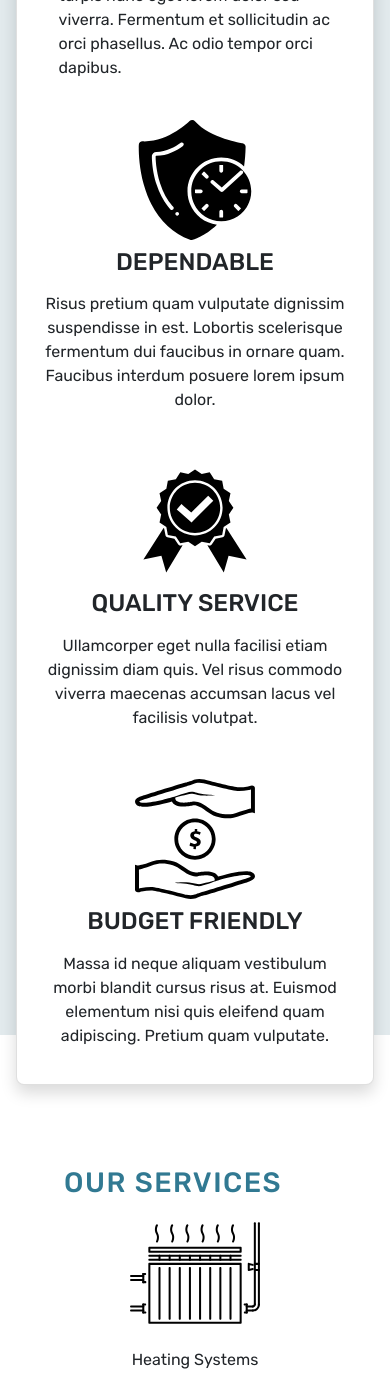
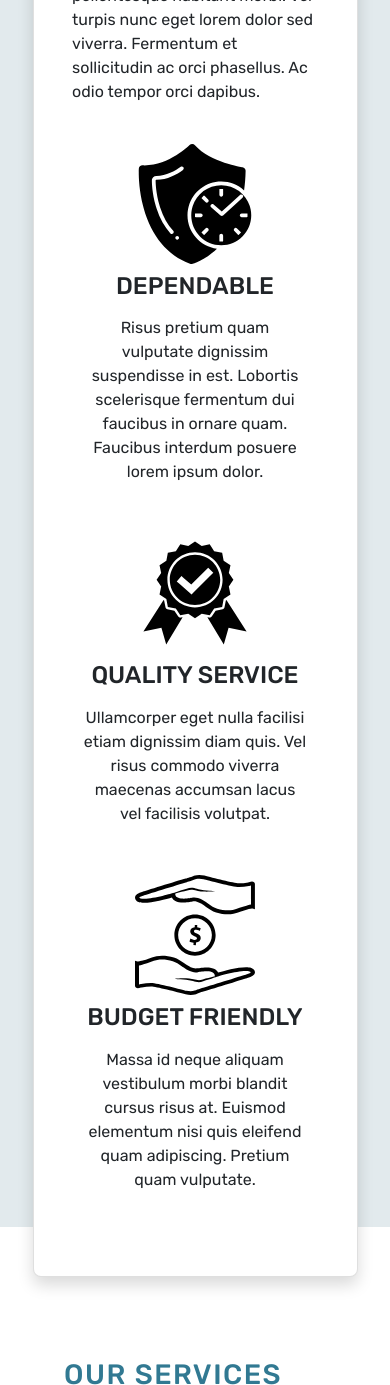
Before and after one commit to geewizz246/ui-lab-3, a plain HTML site: page index.html in a window 390 px wide. Shown: the part 1320-2705 px from the top of the page. Drawn offline with nearby package versions, Linux system fonts and the light colour scheme; a web font is replaced by a local one.

```diff
--- a/index.html
+++ b/index.html
@@ -82,8 +82,8 @@
 
     <!-- About Us -->
     <div class="container-about-us row justify-content-center mx-auto">
-        <div class="card card-about-us col-md-10 col-sm-9 col-11 shadow">
-            <div class="card-body mx-n4">
+        <div class="card card-about-us col-md-10 col-sm-9 col-10 shadow">
+            <div class="card-body mx-n4 mb-5">
                 <h3 class="about-us-title text-scheme-2 text-center text-uppercase mt-md-4 mt-3">About Us</h3>
                 <hr class="title-underline">
                 <div class="row justify-content-center mb-4">
@@ -98,7 +98,7 @@
                 </div>
 
                 <div class="row justify-content-md-around mx-md-5 justify-content-center">
-                    <div class="col-lg-3 col-md-4 text-center">
+                    <div class="col-lg-3 col-md-4 col-10 text-center">
                         <img src="imgs/about-us-dependable.svg" class="pb-2" alt="Reliability Icon" width="120">
                         <h4 class="text-uppercase">Dependable</h4>
                         <div class="row justify-content-center">
@@ -110,7 +110,7 @@
                     </div>
 
                     <hr class="clearfix w-100 d-sm-none invisible">
-                    <div class="col-lg-3 col-md-4 text-center">
+                    <div class="col-lg-3 col-md-4 col-10 text-center">
                         <img src="imgs/about-us-quality.svg" class="pb-2" alt="Quality Icon" width="120">
                         <h4 class="text-uppercase">Quality Service</h4>
                         <div class="row justify-content-center">
@@ -122,7 +122,7 @@
                     </div>
 
                     <hr class="clearfix w-100 d-sm-none invisible">
-                    <div class="col-lg-3 col-md-4 text-center">
+                    <div class="col-lg-3 col-md-4 col-10 text-center">
                         <img src="imgs/about-us-affordable.svg" class="pb-2" alt="Value Icon" width="120">
                         <h4 class="text-uppercase">Budget Friendly</h4>
                         <div class="row justify-content-center">
```
Also changed, not shown: AdobeXD-DESIGN/assets/bottom-tabs-icon-home.svg (added), AdobeXD-DESIGN/assets/bottom-tabs-icon-profile.svg (added), AdobeXD-DESIGN/assets/notification-icon.svg (added), AdobeXD-DESIGN/assets/request-icon-calendar.svg (added), AdobeXD-DESIGN/assets/request-icon-delayed.svg (added), AdobeXD-DESIGN/assets/request-icon-location.svg (added), AdobeXD-DESIGN/assets/request-icon-progress.svg (added), AdobeXD-DESIGN/assets/service-image-maintenance.jpg (added), AdobeXD-DESIGN/assets/service-image-repair.jpg (added), AdobeXD-DESIGN/assets/settings-icon.svg (added), 3 other files.
